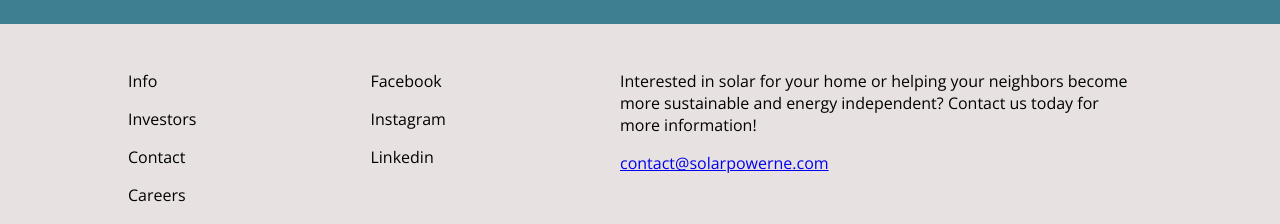
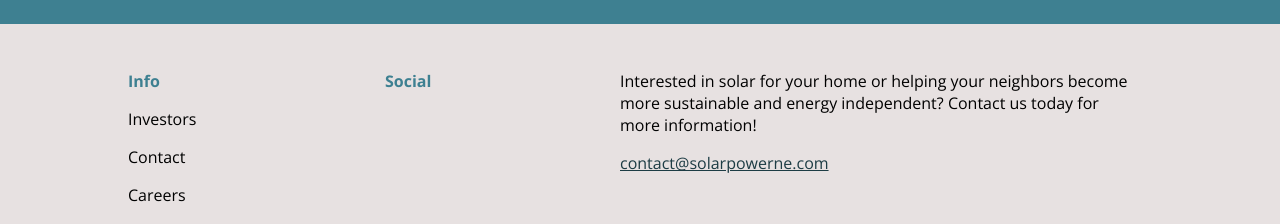
Before and after one commit to robitaille1/solar-ne, a React (Create React App) app: page / in a window 1280 px wide. Shown: the part 4528-4752 px from the top of the page. Built offline with nearby package versions, Linux system fonts and the light colour scheme.

Commit message:
added social links and icons - styling for same

```diff
--- a/src/components/Footer/Footer.css
+++ b/src/components/Footer/Footer.css
@@ -42,10 +42,32 @@
 
 .contact-link {
     font-size: 100%;
+    color: rgb(29, 60, 68);
+}
+
+.contact-link:hover {
+    color: rgba(29, 60, 68, 0.459);
 }
 
 h5 {
     margin: 0;
+}
+
+.social {
+    display: block;
+    margin: 20px 0px;
+    color: rgb(29, 60, 68);
+    font-size: 30px;
+    text-align: center;
+}
+
+.social:hover {
+    color: rgba(29, 60, 68, 0.459);
+}
+
+.link-header {
+    color: rgb(62, 128, 145);
+    font-weight: bold;
 }
 
 @media only screen and (min-width: 550px) {
@@ -72,3 +94,9 @@ h5 {
         width: 50%;
     }
 }
+
+@media only screen and (min-width: 1000px) {
+    .social {
+        text-decoration: none;
+    }
+}
--- a/src/components/Footer/Footer.js
+++ b/src/components/Footer/Footer.js
@@ -11,22 +11,40 @@ function Footer() {
         <nav className='footer'>
             <div className='links-div'>
                 <div className='links first'>
-                  <p>Info</p>
+                  <p className='link-header'>Info</p>
                   <p>Investors</p>
                   <p>Contact</p>
                   <p>Careers</p>
                   <p>Links</p>
                 </div>
                 <div className='links'>
-                  <p>Facebook</p>
-                  <p>Instagram</p>
-                  <p>Linkedin</p>
+                  <p className='link-header'>Social</p>
+                  <i
+                    href='https://www.facebook.com/mainesolarcompany/'
+                    className="fab fa-facebook-square social"
+                    target="_blank"
+                    rel="noopener noreferrer" />
+                    <i
+                      href='https://www.instagram.com/solarpowerne/'
+                      target="_blank"
+                      rel="noopener noreferrer"
+                      className="fab fa-instagram social"
+                    />
+                    <i
+                      href='https://www.pinterest.com/solarpowerne/'
+                      target="_blank"
+                      rel="noopener noreferrer"
+                      className="fab fa-pinterest social"
+                    />
                 </div>
                 <div className='links footer-statement'>
                   <p>
                     Interested in solar for your home or helping your neighbors become more sustainable and energy independent? Contact us today for more information!
                   </p>
-                  <a href="mailto:contact@solarpowerne.com" className='contact-link'>contact@solarpowerne.com</a>
+                  <a
+                    href="mailto:contact@solarpowerne.com" className='contact-link'>
+                      contact@solarpowerne.com
+                  </a>
                 </div>
               </div>
             <div className='flag-div'>
```
